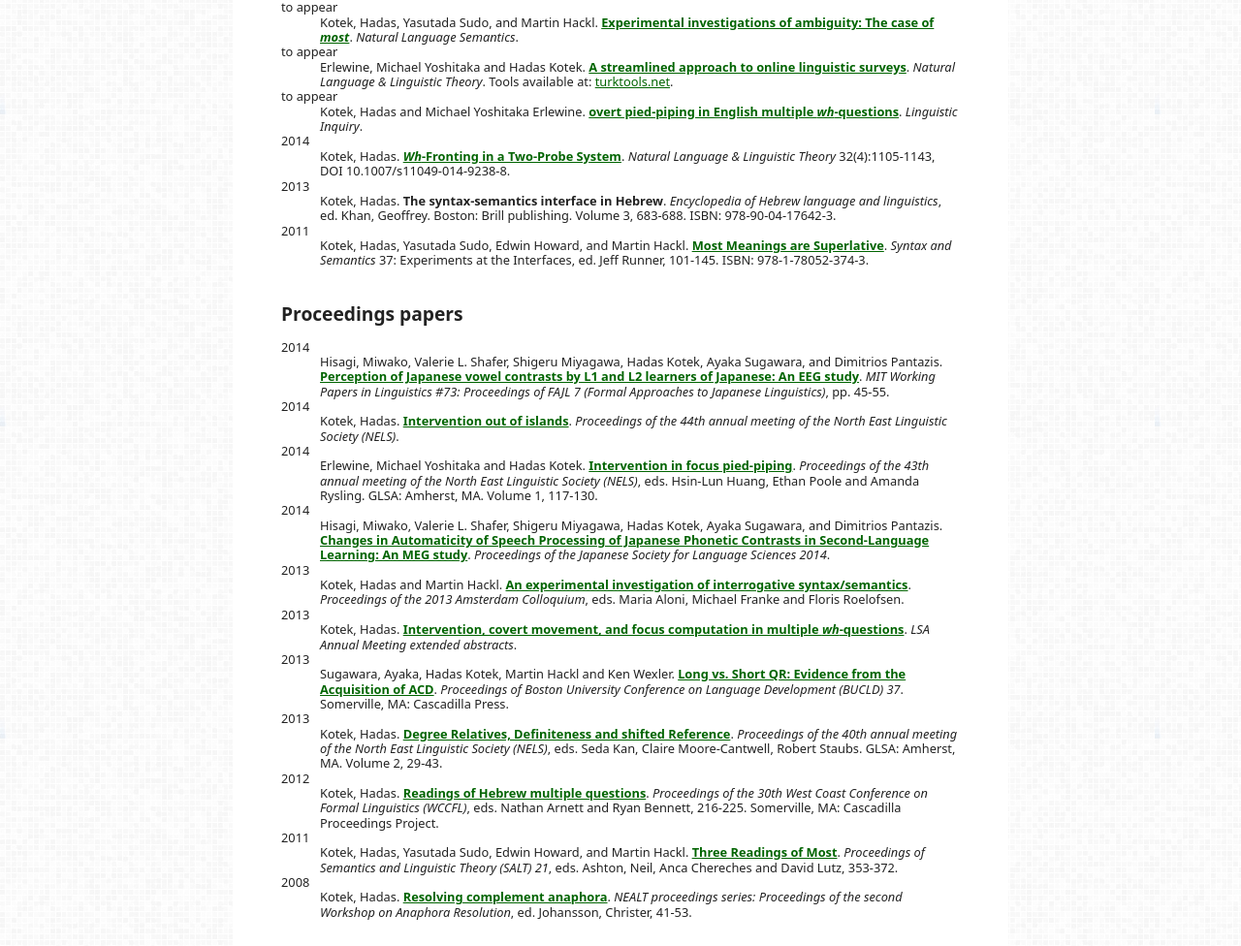
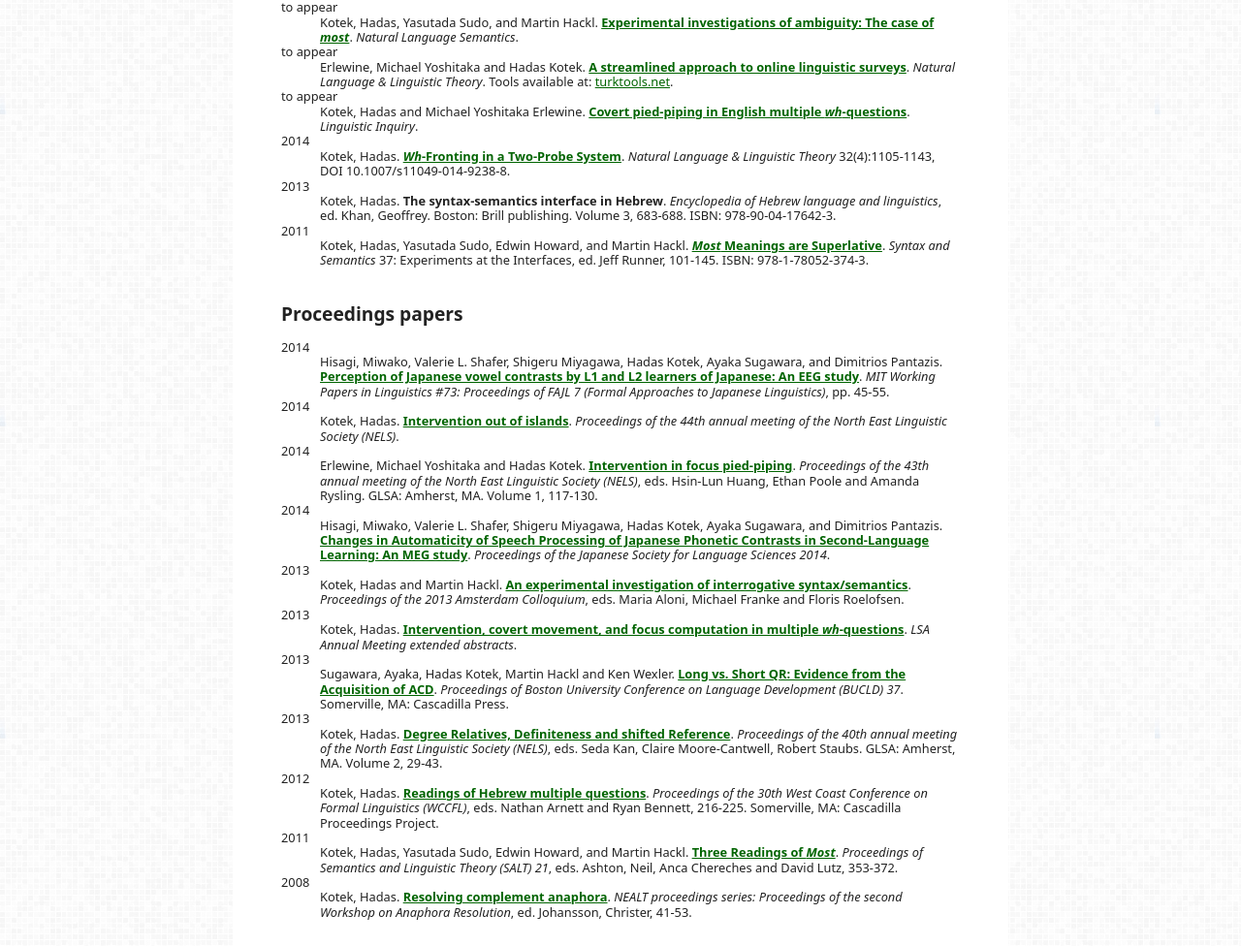
Before and after one commit to hkotek/hkotek.com, a Jekyll site: the page built from publications.md, in a window 1280 px wide and 1400 px high. Shown: the part 204-1180 px from the top of the window at 97% size. Built offline with Jekyll 4.4.1, drawn with Linux system fonts in a browser that asks for light colours.

Commit message:
typos, links

```diff
--- a/publications.md
+++ b/publications.md
@@ -15,7 +15,7 @@
 : Erlewine, Michael Yoshitaka and Hadas Kotek. [**A streamlined approach to online linguistic surveys**](http://ling.auf.net/lingbuzz/001802/current.pdf?_s=LiLdL09ykzKwmSOX). *Natural Language & Linguistic Theory*. Tools available at: [turktools.net](turktools.net).
 
 to appear
-: Kotek, Hadas and Michael Yoshitaka Erlewine. [**overt pied-piping in English multiple *wh*-questions**](http://ling.auf.net/lingbuzz/001736). *Linguistic Inquiry*.
+: Kotek, Hadas and Michael Yoshitaka Erlewine. [**Covert pied-piping in English multiple *wh*-questions**](http://ling.auf.net/lingbuzz/001736). *Linguistic Inquiry*.
 
 
 2014
@@ -25,7 +25,7 @@
 : Kotek, Hadas. **The syntax-semantics interface in Hebrew**. *Encyclopedia of Hebrew language and linguistics*, ed. Khan, Geoffrey. Boston: Brill publishing. Volume 3, 683-688. ISBN: 978-90-04-17642-3.
 
 2011
-: Kotek, Hadas, Yasutada Sudo, Edwin Howard, and Martin Hackl. [**Most Meanings are Superlative**](Most%20meanings%20are%20superlative.pdf). *Syntax and Semantics* 37: Experiments at the Interfaces, ed. Jeff Runner, 101-145. ISBN: 978-1-78052-374-3.
+: Kotek, Hadas, Yasutada Sudo, Edwin Howard, and Martin Hackl. [***Most* Meanings are Superlative**](Most%20meanings%20are%20superlative.pdf). *Syntax and Semantics* 37: Experiments at the Interfaces, ed. Jeff Runner, 101-145. ISBN: 978-1-78052-374-3.
 
 Proceedings papers
 ------------------
@@ -58,7 +58,7 @@
 : Kotek, Hadas. [**Readings of Hebrew multiple questions**](KotekWCCFL30revised2.pdf). *Proceedings of the 30th West Coast Conference on Formal Linguistics (WCCFL)*, eds. Nathan Arnett and Ryan Bennett, 216-225. Somerville, MA: Cascadilla Proceedings Project.
 
 2011
-: Kotek, Hadas, Yasutada Sudo, Edwin Howard, and Martin Hackl. [**Three Readings of Most**](Three%20readings%20of%20most-final.pdf). *Proceedings of Semantics and Linguistic Theory (SALT) 21*, eds. Ashton, Neil, Anca Chereches and David Lutz, 353-372.
+: Kotek, Hadas, Yasutada Sudo, Edwin Howard, and Martin Hackl. [**Three Readings of *Most***](Three%20readings%20of%20most-final.pdf). *Proceedings of Semantics and Linguistic Theory (SALT) 21*, eds. Ashton, Neil, Anca Chereches and David Lutz, 353-372.
 
 2008
 : Kotek, Hadas. [**Resolving complement anaphora**](Kotek%20-%20Resolving%20complement%20anaphora.pdf). *NEALT proceedings series: Proceedings of the second Workshop on Anaphora Resolution*, ed. Johansson, Christer, 41-53.
@@ -82,7 +82,7 @@
 : Erlewine, Michael Yoshitaka and Hadas Kotek. **Morphological blocking in English causatives** ([slides](Erlewine-Kotek-slides-blocking-lsa2014.pdf)). *Presentation at the LSA 88*, Minneapolis, January 2014.
 
 2013
-: Erlewine, Michael Yoshitaka and Hadas Kotek. **Intervention in focus pied-piping**([handout](Kotek-Erlewine-nels2013.pdf)). *Presentation at the 43th annual meeting of the North East Linguistic Society (NELS)*, CUNY, October 2013.
+: Erlewine, Michael Yoshitaka and Hadas Kotek. **Intervention in focus pied-piping** ([handout](Kotek-Erlewine-nels2013.pdf)). *Presentation at the 43th annual meeting of the North East Linguistic Society (NELS)*, CUNY, October 2013.
 
 2012
 : Kotek, Hadas, Yasutada Sudo, and Martin Hackl. ***Many* readings of *Most*** ([handout](Kotek%20-%20Many%20readings%20of%20most.pdf)).*Presentation at CLS 48* (with [Yasutada Sudo](http://web.mit.edu/ysudo/www/) and [Martin Hackl](http://web.mit.edu/hackl/www/)).
```
Also changed, not shown: index.md (+3 -1 lines), research.md (+2 -2 lines), 1 other file.
